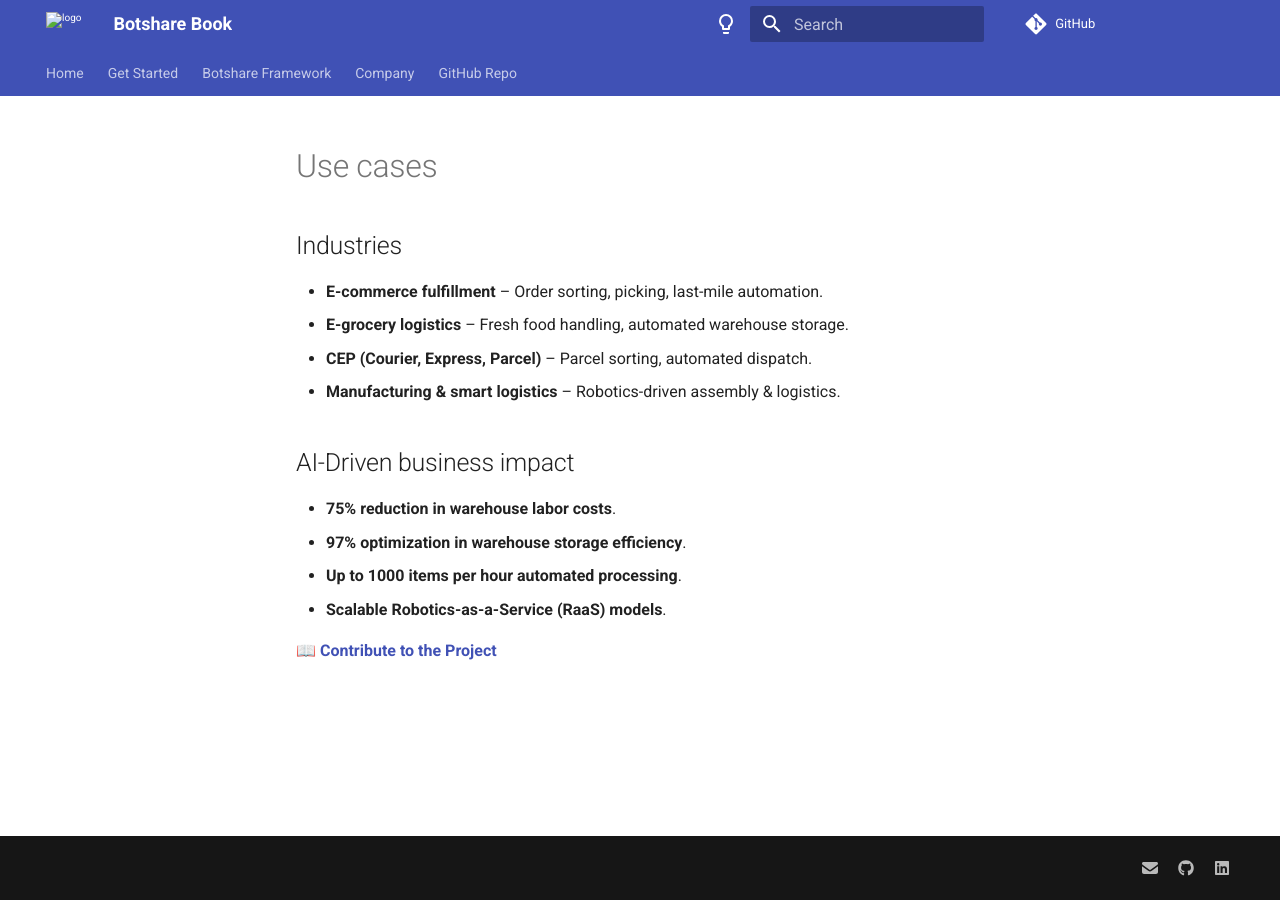
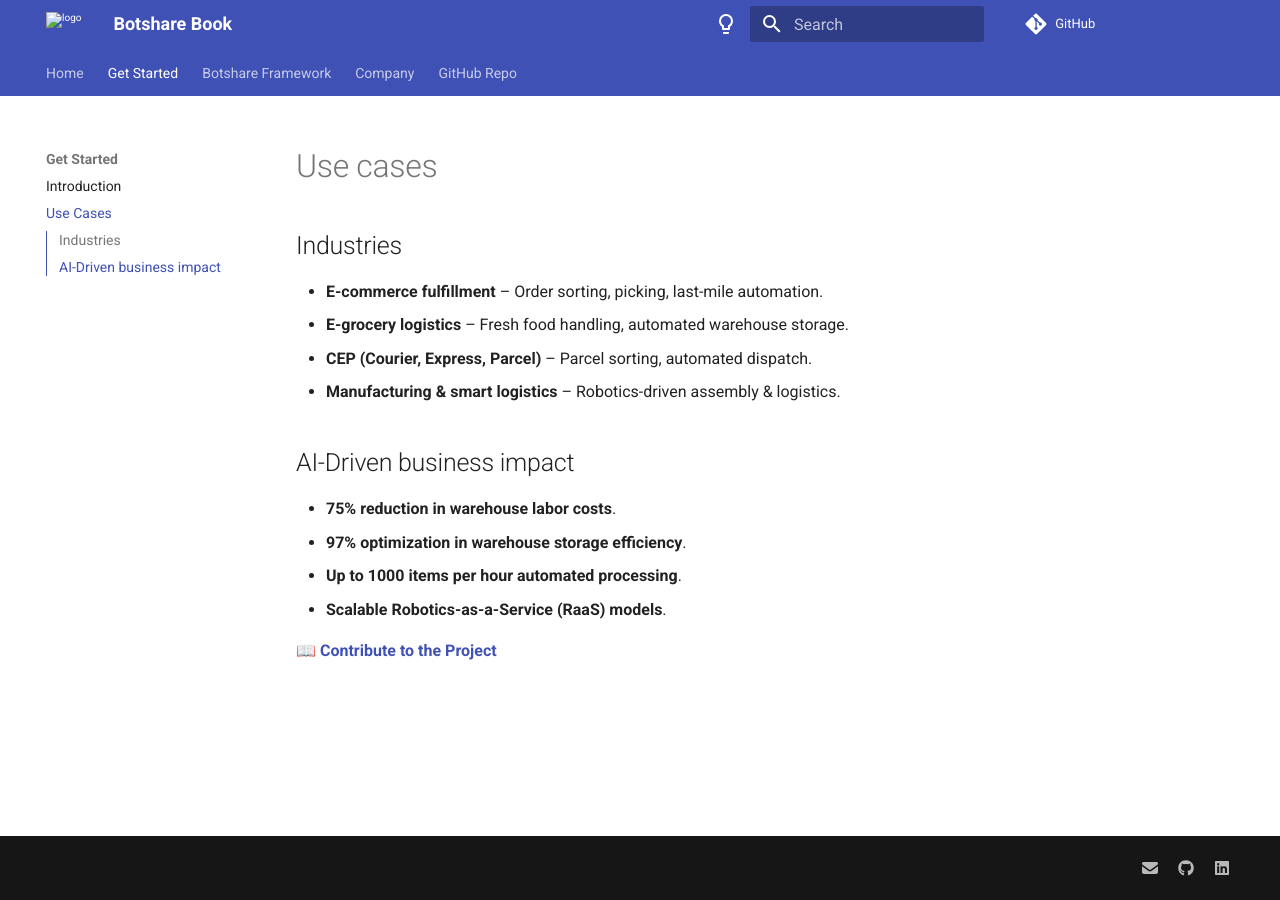
Before and after one commit to Merilynn-64/Botshare_document, an MkDocs documentation site: the page built from docs/use-cases.md, in a window 1280 px wide. Built offline with MkDocs 1.6.1 and Material for MkDocs 9.7.7, drawn with Linux system fonts in a browser that asks for light colours.

Commit message:
Update mkdocs.yml

```diff
--- a/mkdocs.yml
+++ b/mkdocs.yml
@@ -43,7 +43,7 @@ nav:
   - Home: index.md
   - Get Started:
       - Introduction: getting_started.md
-      - Use Cases: use_cases.md
+      - Use Cases: use-cases.md
   - Botshare Framework:
       - L1 - Incubation: level-1-incubation.md
       - L2 - Acceleration: level-2-acceleration.md
```
